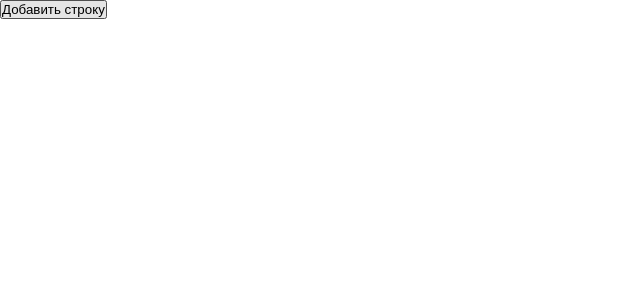
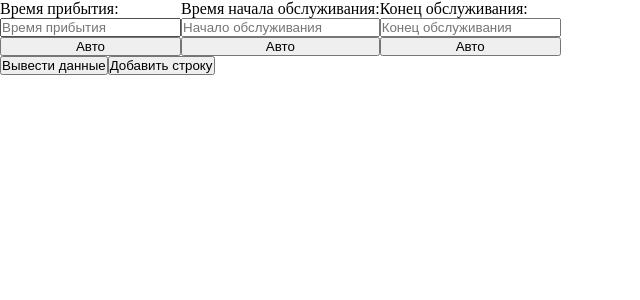
Before and after one commit to Garajnik/customer-stat-tracker, a React (Vite) app in the folder customer-track/: page / in a window 1280 px wide. Shown: the top 300 px of the page, without its empty margins (0-640 px from the left). Built offline with nearby package versions, Linux system fonts and the light colour scheme.

Commit message:
Almost done with input

```diff
--- a/customer-track/src/App.css
+++ b/customer-track/src/App.css
@@ -46,3 +46,14 @@
     flex-direction: column;
     align-items: start;
   }
+
+  form{
+    display: flex;
+    flex-direction: row;
+    align-items: start;
+  }
+
+  label{
+    display: flex;
+    flex-direction: column;
+  }
--- a/customer-track/src/App.tsx
+++ b/customer-track/src/App.tsx
@@ -1,51 +1,9 @@
-import React, { useState, useEffect } from "react";
-import FormComp from "./formComp";
+import FormComp from "./formComp.tsx";
 
-interface AppProps {}
-
-const App: React.FC<AppProps> = () => {
-  // Используем локальное хранилище для сохранения/восстановления массива компонентов
-  const storedComponents = localStorage.getItem("formComponents");
-  const initialComponents: JSX.Element[] = storedComponents
-    ? JSON.parse(storedComponents)
-    : [];
-
-  // Состояние для хранения массива компонентов
-  const [formComponents, setFormComponents] =
-    useState<JSX.Element[]>(initialComponents);
-
-  // Функция для добавления нового компонента в массив
-  const addFormComponent = () => {
-    setFormComponents((prevComponents) => [
-      ...prevComponents,
-      <FormComp key={prevComponents.length + 1}>
-        <button id="deleteBtn">Удалить строку</button>
-      </FormComp>,
-    ]);
-  };
-
-  // Сохраняем массив компонентов в локальное хранилище при каждом изменении
-  useEffect(() => {
-    localStorage.setItem("formComponents", JSON.stringify(formComponents));
-  }, [formComponents]);
-
+export default function App() {
   return (
-    <div>
-      {/* Вывод компонентов из массива */}
-      {formComponents.map((form) => (
-        <FormComp key={prevComponents.length + 1}>
-          <button id="deleteBtn">Удалить строку</button>
-        </FormComp>
-      ))}
-
-      {/* Кнопка для добавления нового компонента в массив */}
-      <button onClick={addFormComponent}>Добавить строку</button>
-    </div>
+    <>
+      <FormComp></FormComp>
+    </>
   );
-};
-
-export default App;
-
-// <FormComp key={prevComponents.length + 1}>
-// <button id="deleteBtn">Удалить строку</button>
-// </FormComp>
+}
--- a/customer-track/src/formComp.tsx
+++ b/customer-track/src/formComp.tsx
@@ -1,37 +1,101 @@
-import { ReactNode } from "react";
-import "./app.css";
+import { useState } from "react";
+import "./App.css";
 
-interface formProps {
-  children: ReactNode;
-}
+const FormComp = () => {
+  class ItemProp {
+    constructor(
+      id: number,
+      ArriveTime: string,
+      StartTime: string,
+      EndTime: string
+    ) {
+      this.id = id;
+      this.ArriveTime = ArriveTime;
+      this.StartTime = StartTime;
+      this.EndTime = EndTime;
+    }
+    id: number;
+    ArriveTime: string;
+    StartTime: string;
+    EndTime: string;
+  }
 
-export default function FormComp({ children }: formProps) {
+  const [arrTime, setArrTime] = useState("");
+  const [items, setItems] = useState([new ItemProp(1, "", "", "")]);
+
+  function LogAllData() {
+    items.forEach((value) => {
+      console.log(value);
+    });
+  }
+
+  function GetTime() {
+    const currentDate = new Date();
+    const currentHour = currentDate.getHours();
+    const currentMinute = currentDate.getMinutes();
+    const currentSecond = currentDate.getSeconds();
+    return `${currentHour}:${currentMinute}:${currentSecond}`;
+  }
+
   return (
-    <div id="content-holder">
-      {children}
-      <div className="input-container">
-        <input placeholder="Время прихода" />
-        <div className="button-container">
-          <button>Авто</button>
-          <button>Удалить</button>
-        </div>
-      </div>
+    <>
+      {items.map((item) => (
+        <form key={item.id}>
+          <label>
+            Время прибытия:
+            <input
+              type="text"
+              placeholder="Время прибытия"
+              value={arrTime}
+              onChange={(event: React.FormEvent<HTMLInputElement>) => {
+                setArrTime(event.currentTarget.value);
+                item.ArriveTime = event.currentTarget.value;
+              }}
+            />
+            <button
+              type="button"
+              onClick={() => {
+                item.ArriveTime = GetTime();
+                setArrTime(item.ArriveTime);
+              }}
+            >
+              Авто
+            </button>
+          </label>
+          <label>
+            Время начала обслуживания:
+            <input
+              type="text"
+              placeholder="Начало обслуживания"
+              onChange={(event: React.FormEvent<HTMLInputElement>) => {
+                item.StartTime = event.currentTarget.value;
+              }}
+            />
+            <button type="button">Авто</button>
+          </label>
+          <label>
+            Конец обслуживания:
+            <input
+              type="text"
+              placeholder="Конец обслуживания"
+              onChange={(event: React.FormEvent<HTMLInputElement>) => {
+                item.EndTime = event.currentTarget.value;
+              }}
+            />
+            <button type="button">Авто</button>
+          </label>
+        </form>
+      ))}
+      <button onClick={LogAllData}>Вывести данные</button>
+      <button
+        onClick={() => {
+          setItems([...items, new ItemProp(items.length + 1, "", "", "")]);
+        }}
+      >
+        Добавить строку
+      </button>
+    </>
+  );
+};
 
-      <div className="input-container">
-        <input placeholder="Начало обслуживания" />
-        <div className="button-container">
-          <button>Авто</button>
-          <button>Удалить</button>
-        </div>
-      </div>
-
-      <div className="input-container">
-        <input placeholder="Конец обслуживания" />
-        <div className="button-container">
-          <button>Авто</button>
-          <button>Удалить</button>
-        </div>
-      </div>
-    </div>
-  );
-}
+export default FormComp;
```
Also changed, not shown: customer-track/package.json (+9 -0 lines), 2 other files (tests, documents, lock files or other folders).
